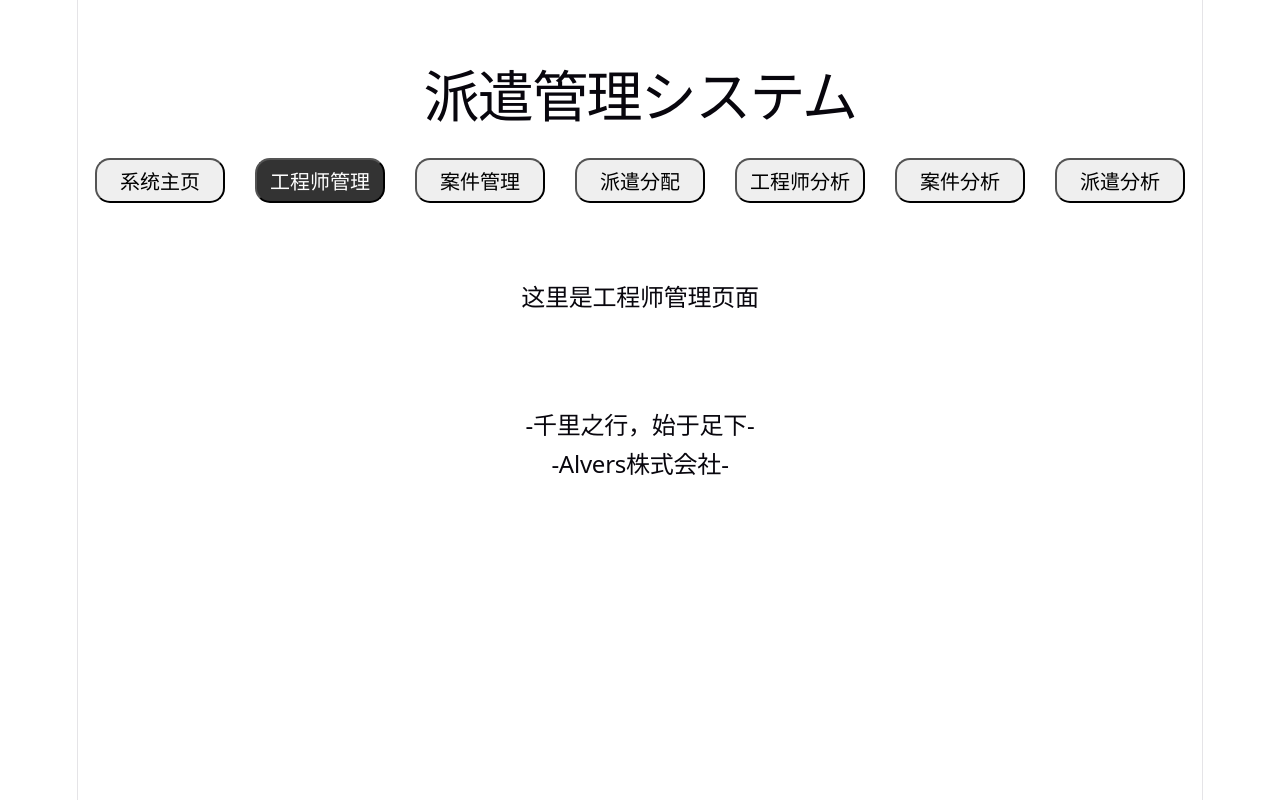
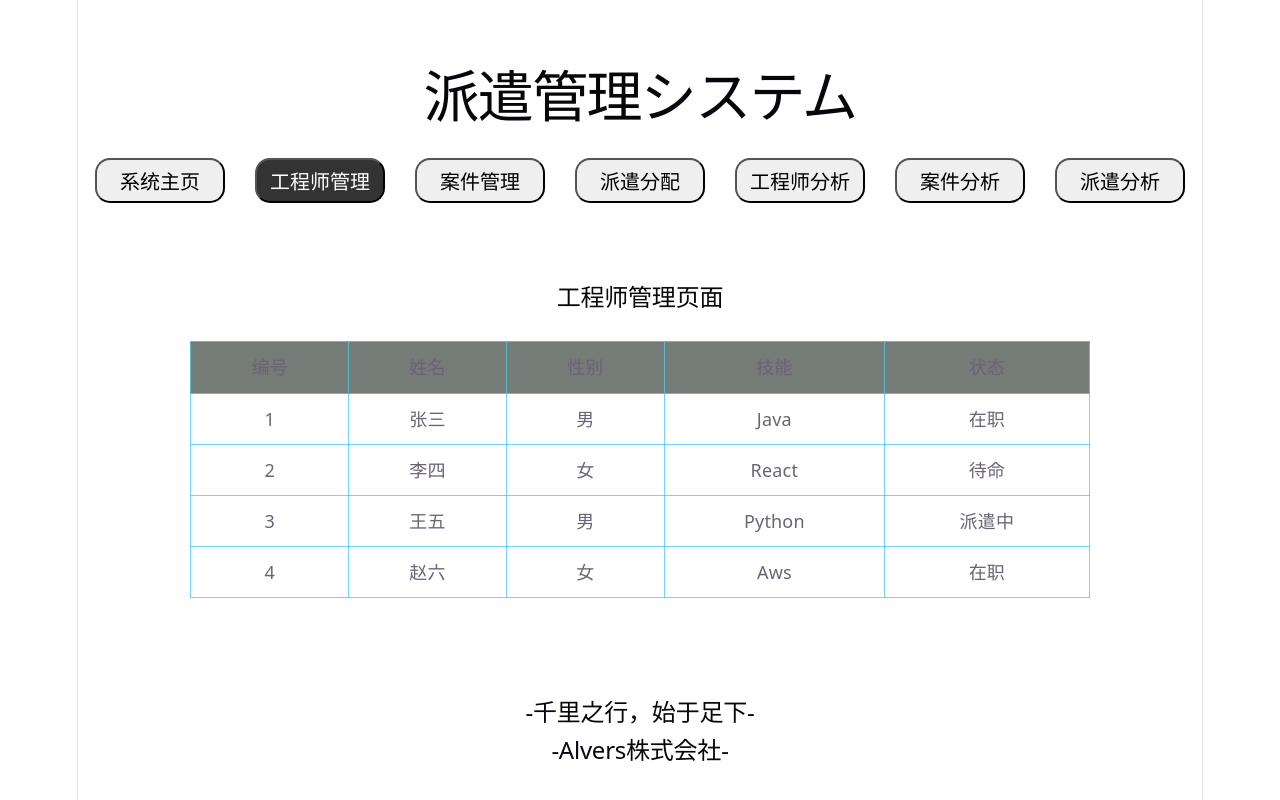
Before and after one commit to ander-ryu/engineer-matching-frontend, a React (Vite) app: page / in a window 1280 px wide. Both pictures are taken after a click on the button "工程师管理". Built offline with nearby package versions, Linux system fonts and the light colour scheme.

Commit message:
在工程师管理界面设计表格 显示了静态数据 下一步连接数据库显示真正的数据

```diff
--- a/src/App.jsx
+++ b/src/App.jsx
@@ -32,7 +32,41 @@ function HomePage() {
 }
 
 function EngineerPage() {
-  return <h2>这里是工程师管理页面</h2>;
+  const engineers = [
+    { id: 1, name: "张三", gender: "男", skill: "Java", status: "在职" },
+    { id: 2, name: "李四", gender: "女", skill: "React", status: "待命" },
+    { id: 3, name: "王五", gender: "男", skill: "Python", status: "派遣中" },
+    { id: 4, name: "赵六", gender: "女", skill: "Aws", status: "在职" },
+  ];
+
+  return (
+    <div style={{ marginTop: "20px" }}>
+      <h2>工程师管理页面</h2>
+
+      <table style={tableStyle}>
+        <thead>
+          <tr>
+            <th style={thStyle}>编号</th>
+            <th style={thStyle}>姓名</th>
+            <th style={thStyle}>性别</th>
+            <th style={thStyle}>技能</th>
+            <th style={thStyle}>状态</th>
+          </tr>
+        </thead>
+        <tbody>
+          {engineers.map((engineer) => (
+            <tr key={engineer.id}>
+              <td style={tdStyle}>{engineer.id}</td>
+              <td style={tdStyle}>{engineer.name}</td>
+              <td style={tdStyle}>{engineer.gender}</td>
+              <td style={tdStyle}>{engineer.skill}</td>
+              <td style={tdStyle}>{engineer.status}</td>
+            </tr>
+          ))}
+        </tbody>
+      </table>
+    </div>
+  );
 }
 
 function ProjectPage() {
@@ -56,6 +90,7 @@ function DispatchAnalysisPage() {
 }
 
 function PageContent({ currentPage }) {
+  if (currentPage === "系统主页") return <HomePage />;
   if (currentPage === "工程师管理") return <EngineerPage />;
   if (currentPage === "案件管理") return <ProjectPage />;
   if (currentPage === "派遣分配") return <DispatchPage />;
@@ -88,8 +123,27 @@ const buttonGroupStyle = {
   justifyContent: "center",
 };
 
+const tableStyle = {
+  margin: "30px auto",
+  borderCollapse: "collapse",
+  width: "80%",
+  backgroundColor: "white",
+};
+
+const thStyle = {
+  border: "1px solid #5bbccb",
+  padding: "12px",
+  backgroundColor: "#757b77",
+  fontWeight: "bold",
+};
+
+const tdStyle = {
+  border: "1px solid #2ec3f1ad",
+  padding: "12px",
+};
+
 function App() {
-  const [currentPage, setCurrentPage] = useState("home");
+  const [currentPage, setCurrentPage] = useState("HomePage");
 
   const handleMenuClick = (pageName) => {
     setCurrentPage(pageName);
```
